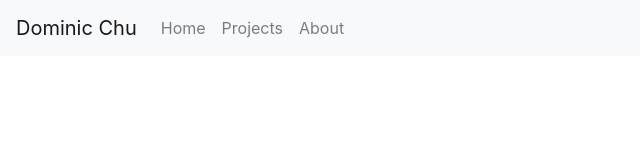
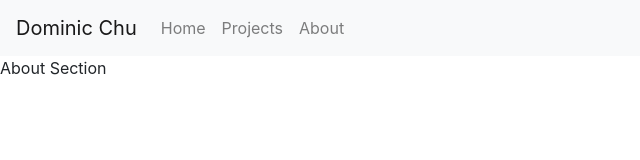
Before and after one commit to Domitalk/domitalk.github.io, a React (Create React App) app: page /about in a window 1280 px wide. Shown: the top 160 px of the page, without its empty margins (0-640 px from the left). Built offline with nearby package versions, Linux system fonts and the light colour scheme.

Commit message:
about section

```diff
--- a/src/App.js
+++ b/src/App.js
@@ -3,6 +3,7 @@ import './App.css';
 import Navi from "./Components/Navi"
 import HomePage from './Components/HomePage'
 import ProjectsContainer from './Containers/ProjectsContainer.js'
+import About from './Components/About'
 import {
   Switch,
   Route,
@@ -18,6 +19,7 @@ function App() {
         <Switch>
           <Route path="/" exact component={HomePage}/>
           <Route path="/projects" exact component={ProjectsContainer}/>
+          <Route path="/about" exact component={About} />
         </Switch>
       </Router>
   );
--- /dev/null
+++ b/src/Components/About.js
@@ -0,0 +1,12 @@
+import React from 'react'
+
+// Kind of have to hardcode the about section
+function About() {
+    return (
+        <div>
+            About Section
+        </div>
+    )
+}
+
+export default About;
```
